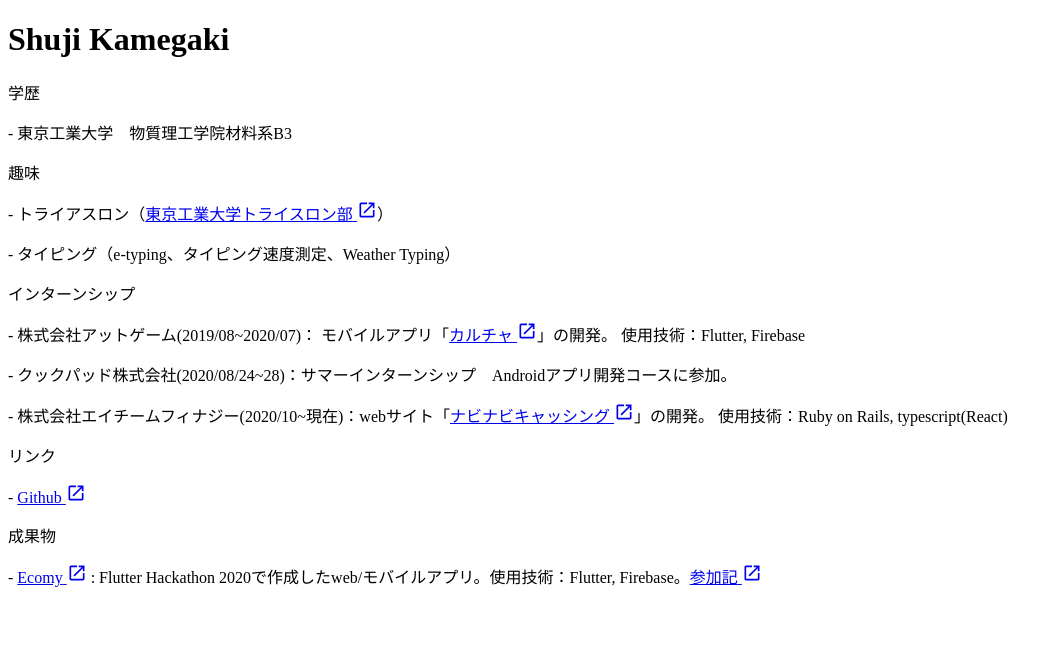
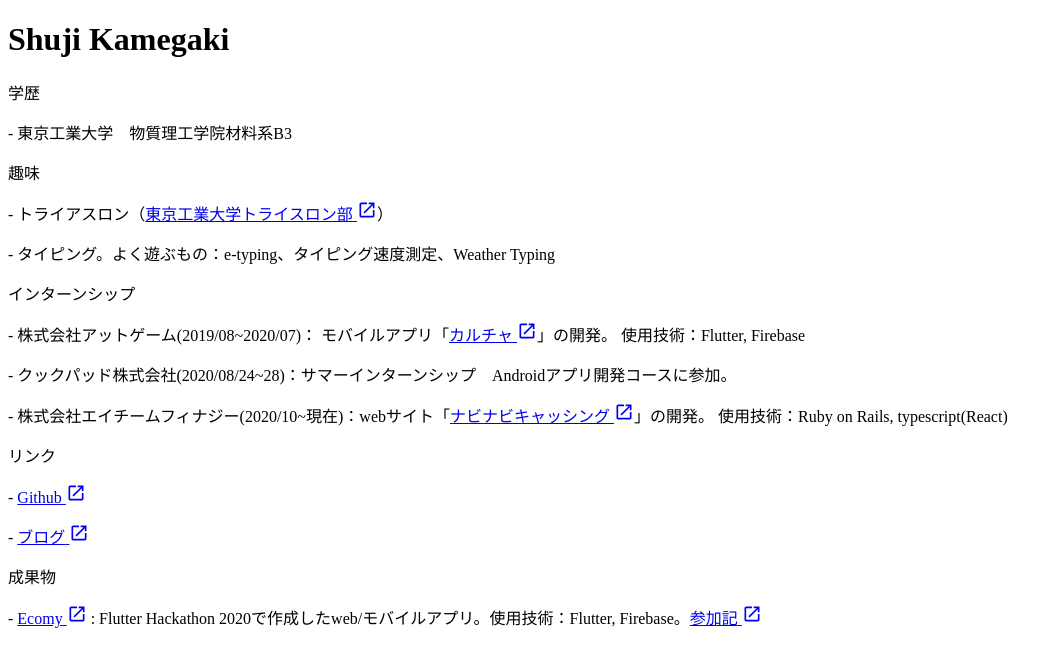
Before and after one commit to kmgk/kmgk.github.io, a Next.js app in the folder portfolio_next/: page / in a window 1280 px wide. Shown: the top 666 px of the page, without its empty margins (0-1063 px from the left). Built offline with nearby package versions, Linux system fonts and the light colour scheme.

Commit message:
ブログのリンクを追加

```diff
--- a/portfolio_next/package.json
+++ b/portfolio_next/package.json
@@ -3,7 +3,7 @@
   "version": "0.1.0",
   "private": true,
   "scripts": {
-    "dev": "next dev",
+    "dev": "next dev -p 5000",
     "build": "next build && next export",
     "start": "next start"
   },
--- a/portfolio_next/pages/index.tsx
+++ b/portfolio_next/pages/index.tsx
@@ -31,7 +31,9 @@
           />
           ）
         </SectionItem>
-        <SectionItem>タイピング（e-typing、タイピング速度測定、Weather Typing）</SectionItem>
+        <SectionItem>
+          タイピング。よく遊ぶもの：e-typing、タイピング速度測定、Weather Typing
+        </SectionItem>
       </Section>
       <Section title='インターンシップ'>
         <SectionItem>
@@ -56,6 +58,9 @@
         <SectionItem>
           <LinkText text='Github' link='https://github.com/kmgk' external={true} />
         </SectionItem>
+        <SectionItem>
+          <LinkText text='ブログ' link='https://kmgk.dev' external={true} />
+        </SectionItem>
       </Section>
       <Section title='成果物'>
         <SectionItem>
```
